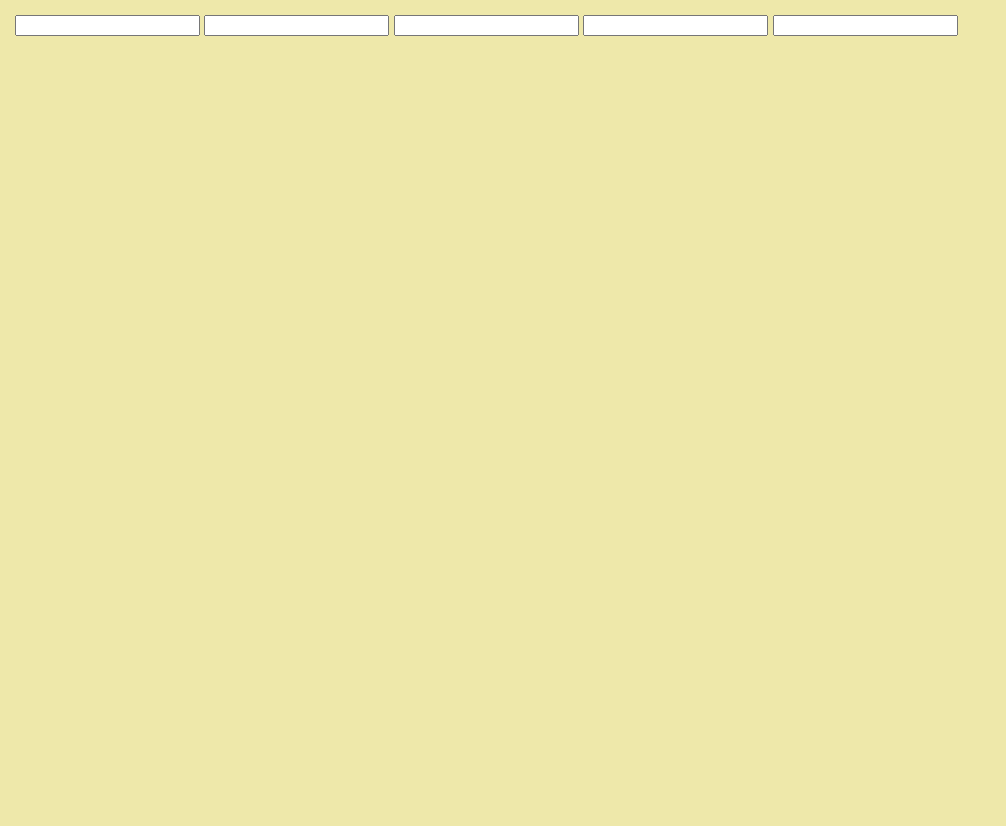
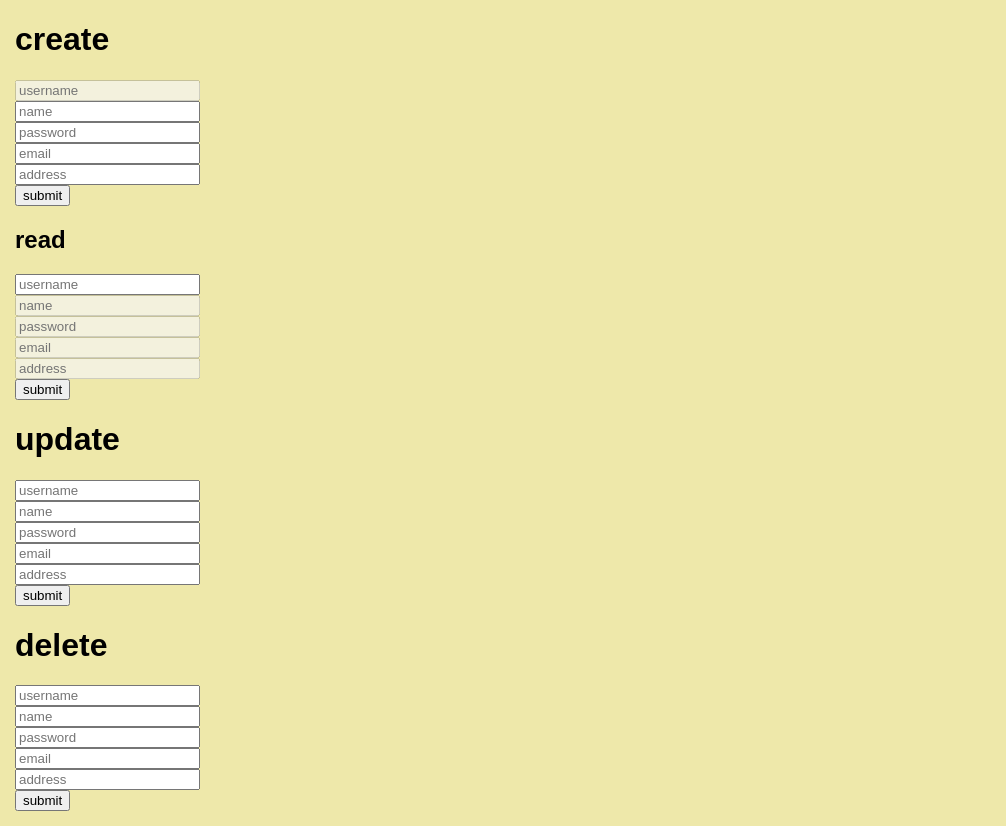
Before and after one commit to akshatpal69/mongodblearn, a website: page public/index.html in a window 1280 px wide. Shown: the whole page, without its empty margins (0-1006 px from the left). Before the commit the page ends 800 px from the top, so only its background shows below. Drawn offline with Linux system fonts and the light colour scheme; files that its build step writes are made by us from their sources; files whose address does not match are found by name.

Commit message:
interface added

```diff
--- a/public/app.js
+++ b/public/app.js
@@ -1 +1,10 @@
-console.info('app.jsIsConnected')
+let username = document.getElementById('username')
+let name = document.getElementById('name')
+let password = document.getElementById('password')
+let email = document.getElementById('email')
+let address = document.getElementById('address')
+let submit = document.getElementById('submit')
+
+submit.addEventListener('click', ()=>{
+    console.log('buttonClicked')
+})
--- a/public/index.html
+++ b/public/index.html
@@ -9,14 +9,56 @@
     <link rel="stylesheet" href="https://cdnjs.cloudflare.com/ajax/libs/font-awesome/4.7.0/css/font-awesome.min.css">
     <link rel="stylesheet" type="text/css" href="public/style.css">
 </head>
+<body>
 
+<h1>create</h1>
+<div class="create" id="create">
     <form action="" method="post">
-        <input type="text" id="username">
-        <input type="text" id="name">
-        <input type="text" id="password">
-        <input type="text" id="email">
-        <input type="text" id="address">
+        <input type="text" disabled placeholder="username" id="username"><br>
+        <input type="text" placeholder="name" id="name"><br>
+        <input type="text" placeholder="password" id="password"><br>
+        <input type="text" placeholder="email" id="email"><br>
+        <input type="text" placeholder="address" id="address"><br>
+        <input type="button" value="submit" id="submit">
     </form>
+</div>
+
+   <h2>read</h2>
+<div class="read" id="read">
+    <form action="" method="post">
+        <input type="text" placeholder="username" id="username"><br>
+        <input type="text" disabled placeholder="name" id="name"><br>
+        <input type="text" disabled placeholder="password" id="password"><br>
+        <input type="text" disabled placeholder="email" id="email"><br>
+        <input type="text" disabled placeholder="address" id="address"><br>
+        <input type="button" value="submit" id="submit">
+    </form>
+</div>
+
+<h1>update</h1>
+<div class="update" id="update">
+    <form action="" method="post">
+        <input type="text" placeholder="username" id="username"><br>
+        <input type="text" placeholder="name" id="name"><br>
+        <input type="text" placeholder="password" id="password"><br>
+        <input type="text" placeholder="email" id="email"><br>
+        <input type="text" placeholder="address" id="address"><br>
+        <input type="button" value="submit" id="submit">
+    </form>
+</div>
+
+<h1>delete</h1>
+<div class="delete" id="delete">
+    <form action="" method="post">
+        <input type="text" placeholder="username" id="username"><br>
+        <input type="text" placeholder="name" id="name"><br>
+        <input type="text" placeholder="password" id="password"><br>
+        <input type="text" placeholder="email" id="email"><br>
+        <input type="text" placeholder="address" id="address"><br>
+        <input type="button" value="submit" id="submit">
+    </form>
+</div>
+
     <script src="public/app.js"></script>
 </body>
 </html>
```
